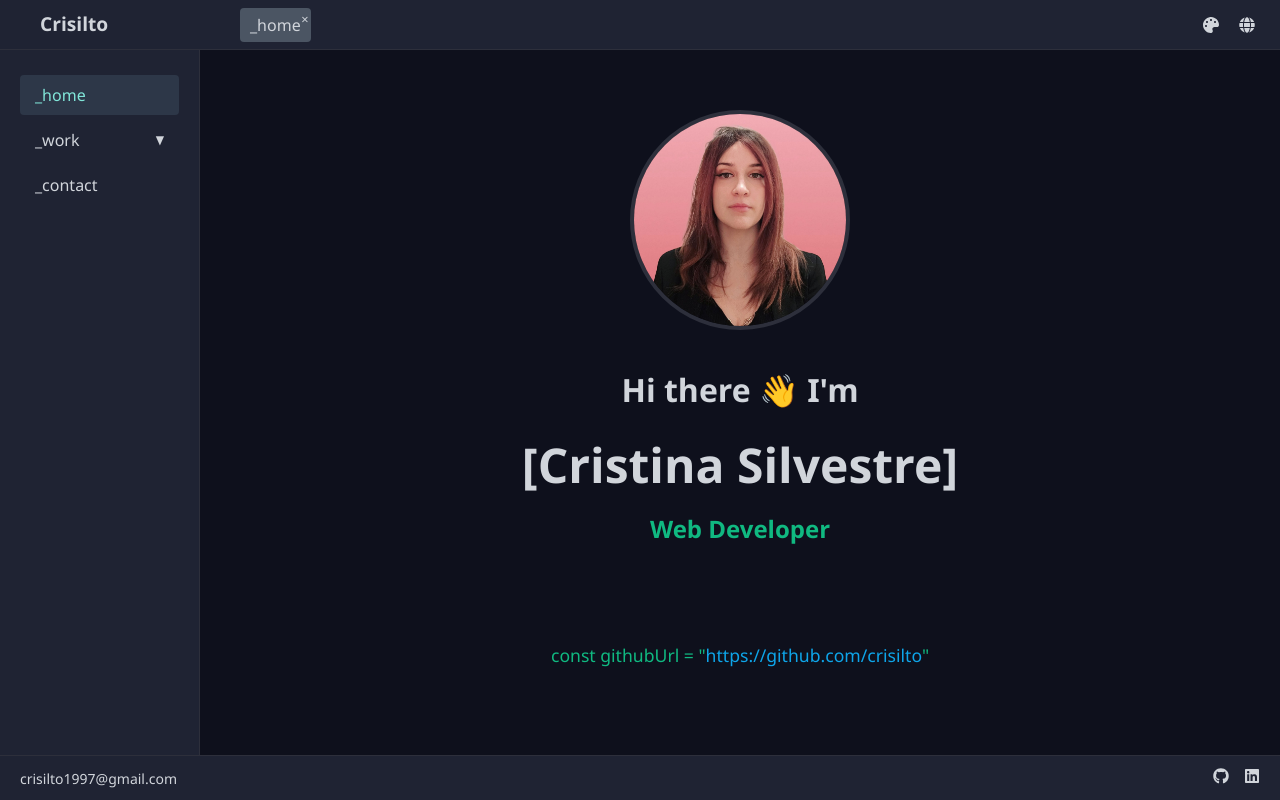
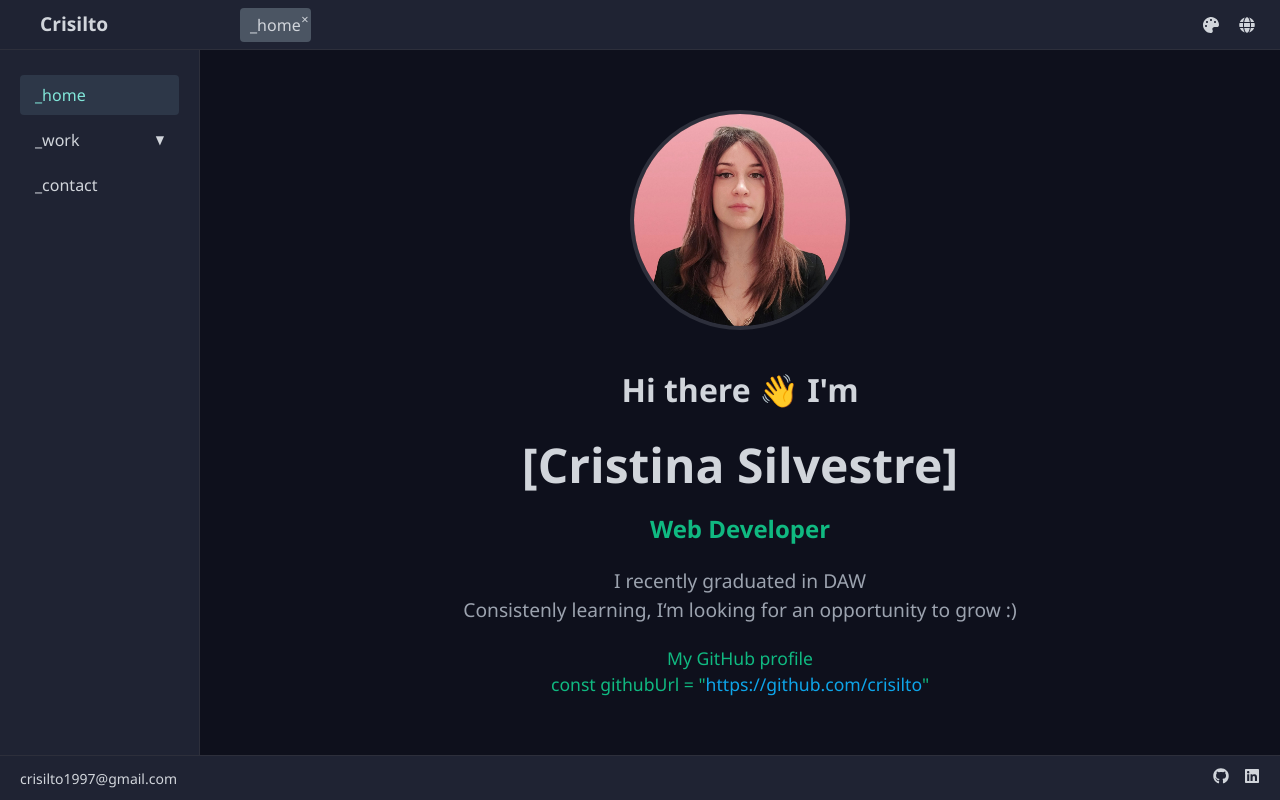
Before and after one commit to crisilto/portfolio, a React (Vite) app: page / in a window 1280 px wide. Built offline with nearby package versions, Linux system fonts and the light colour scheme.

Commit message:
Photo fixed

```diff
--- a/src/components/Home.jsx
+++ b/src/components/Home.jsx
@@ -1,10 +1,11 @@
+import cvPhoto from "../assets/cv.jpg";
 import '../styles/Home.css';
 
 const Home = () => {
   return (
     <div className="home-container">
       <div className="contact-photo">
-        <img src="src/assets/cv.jpg" alt="Cristina Silvestre" className="avatar" />
+        <img src={cvPhoto} alt="Cristina Silvestre" className="avatar" />
       </div>
       <h1 className="home-title">
         Hi there <span role="img" aria-label="wave">👋</span> I&apos;m
@@ -12,12 +13,12 @@ const Home = () => {
       <h2 className="home-name">[Cristina Silvestre]</h2>
       <h3 className="home-role">Web Developer</h3>
       <p className="home-description">
-        {/* I recently graduated in DAW */}
+        I recently graduated in DAW
         <br />
-        {/* Consistenly learning, I'm looking for an opportunity to grow :) */}
+        Consistenly learning, I&#8216;m looking for an opportunity to grow :&#41;
       </p>
       <p className="home-links">
-        {/* My GitHub profile */}
+        My GitHub profile
         <br />
         const githubUrl = &quot;<a href="https://github.com/crisilto" target="_blank" rel="noopener noreferrer">https://github.com/crisilto</a>&quot;
       </p>
```
